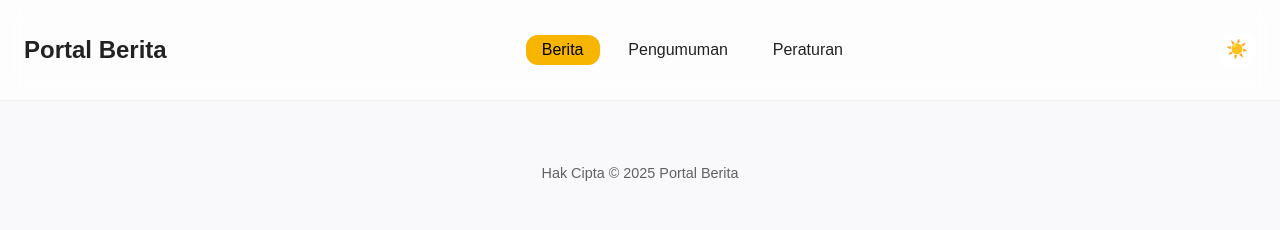
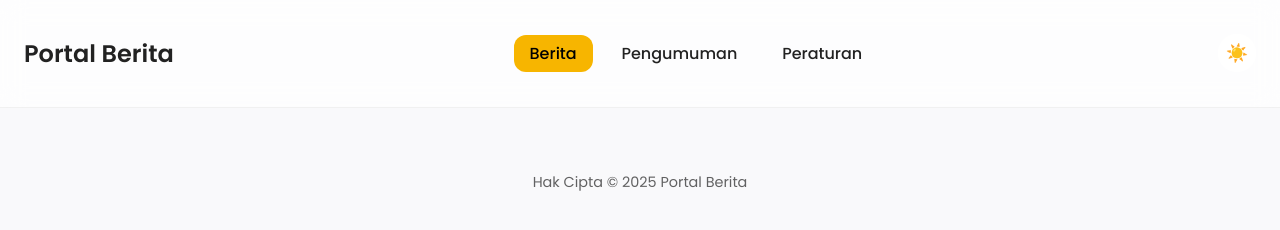
Before and after one commit to espeje-tommy/portal-berita, a plain HTML site: page index.html in a window 1280 px wide. Drawn offline with Linux system fonts and the light colour scheme; no server answers.

Commit message:
Update index.html

```diff
--- a/index.html
+++ b/index.html
@@ -4,6 +4,7 @@
   <meta charset="UTF-8">
   <meta name="viewport" content="width=device-width, initial-scale=1.0">
   <title>Portal Berita</title>
+  <link href="https://fonts.googleapis.com/css2?family=Poppins:wght@400;500;600&display=swap" rel="stylesheet">
   <link rel="stylesheet" href="assets/css/style.css">
 </head>
 <body>
@@ -16,10 +17,15 @@
     </nav>
     <button class="theme-toggle" id="themeToggle">☀️</button>
   </header>
+
   <main>
     <div id="contentList"></div>
   </main>
-  <footer>Hak Cipta © 2025 Portal Berita</footer>
+
+  <footer>
+    Hak Cipta © 2025 Portal Berita
+  </footer>
+
   <script src="assets/js/app.js"></script>
 </body>
 </html>
```
